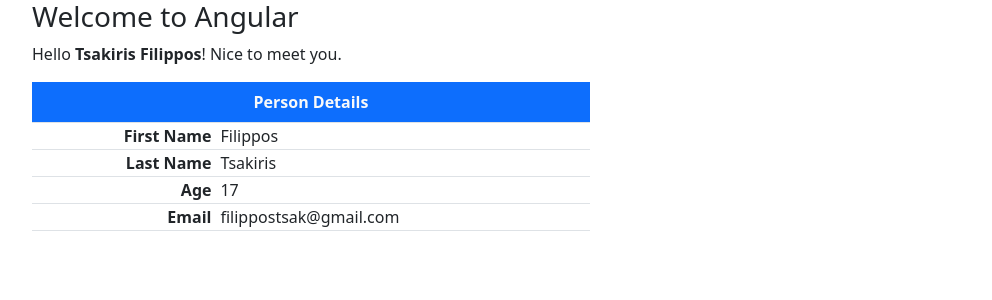
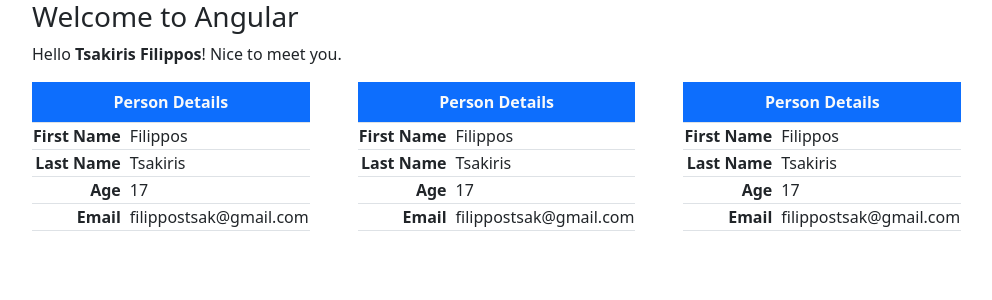
Before and after one commit to Filippostsak/angular-introduction, an Angular app: page / in a window 1280 px wide. Shown: the top 300 px of the page, without its empty margins (50-1042 px from the left). Built offline with nearby package versions, Linux system fonts and the light colour scheme.

Commit message:
new component

```diff
--- a/src/app/app.component.html
+++ b/src/app/app.component.html
@@ -5,5 +5,9 @@
     >! Nice to meet you.
   </p>
 
-  <app-person-table></app-person-table>
+  <div class="d-flex gap-5 text-nowrap">
+    <app-person-table></app-person-table>
+    <app-person-table></app-person-table>
+    <app-person-table></app-person-table>
+  </div>
 </div>
```
Also changed, not shown: 1 other file (tests, documents, lock files or other folders).
